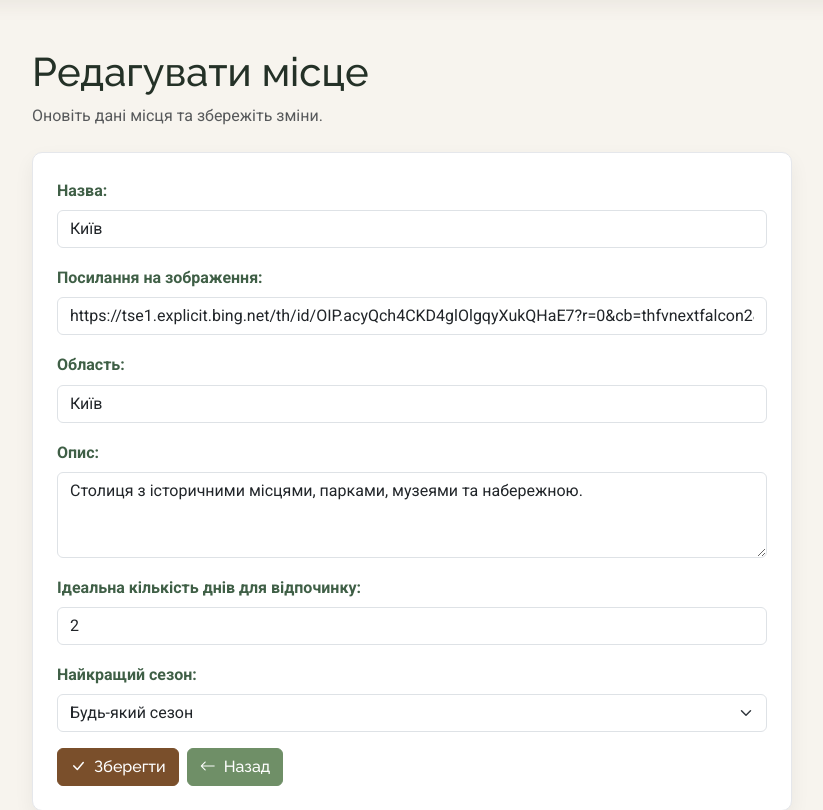
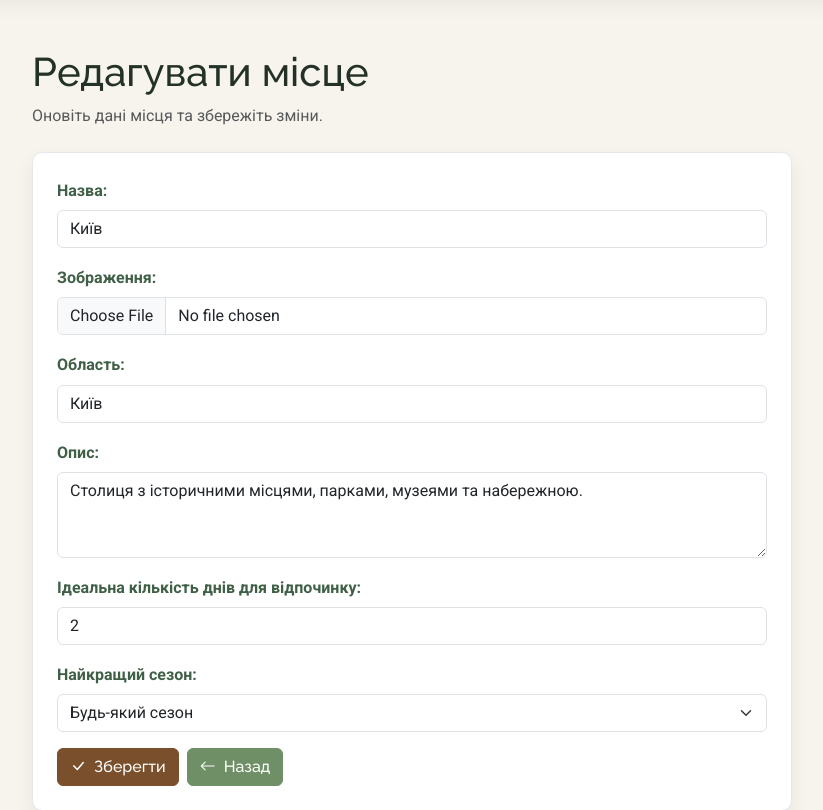
Before and after one commit to nykleban/TravelUkraine_Django, a Django app: page /admin-panel/update/2/ in a window 1280 px wide. Shown: the part 57-867 px from the top of the page, without its empty margins (50-873 px from the left). Run offline with Django 5.2, Linux system fonts and the light colour scheme; data comes from the database, SQL or seed files in the repository; tables that the repository leaves empty hold one stand-in row (values such as "Sample post").

Commit message:
added file saving

```diff
--- a/places_app/fixtures/places.json
+++ b/places_app/fixtures/places.json
@@ -6,7 +6,7 @@
       "name": "Карпати",
       "description": "Гори, ліси, водоспади та маршрути для активної подорожі.",
       "region": "Івано-Франківська область",
-      "image_url": "https://th.bing.com/th/id/R.474abf4ee42434d69383faaaca8a88d9?rik=3cBY6f%2f4hDiXMA&riu=http%3a%2f%2fbm.img.com.ua%2fberlin%2fstorage%2forig%2f3%2fbd%2f62c5ac203d7cb401f3ddd5bfd263abd3.jpg&ehk=zHohUxoHAhmMugUi67ERV7KoW9kCrdwJWvfprVfIjQQ%3d&risl=&pid=ImgRaw&r=0",
+      "image": "",
       "ideal_days_for_rest": 5,
       "best_season": "summer",
       "created_at": "2026-06-08T10:00:00Z"
@@ -19,7 +19,7 @@
       "name": "Київ",
       "description": "Столиця з історичними місцями, парками, музеями та набережною.",
       "region": "Київ",
-      "image_url": "https://tse1.explicit.bing.net/th/id/OIP.acyQch4CKD4glOlgqyXukQHaE7?r=0&cb=thfvnextfalcon2&w=700&h=466&rs=1&pid=ImgDetMain&o=7&rm=3",
+      "image": "",
       "ideal_days_for_rest": 2,
       "best_season": "any",
       "created_at": "2026-06-08T10:10:00Z"
@@ -32,7 +32,7 @@
       "name": "Львів",
       "description": "Старе місто, архітектура, кавові традиції та атмосферні вулиці.",
       "region": "Львівська область",
-      "image_url": "https://images.unsplash.com/photo-1607427293702-036933bbf746?auto=format&fit=crop&w=900&q=80",
+      "image": "",
       "ideal_days_for_rest": 2,
       "best_season": "any",
       "created_at": "2026-06-08T10:20:00Z"
@@ -45,7 +45,7 @@
       "name": "Одеса",
       "description": "Морське місто з пляжами, портом, бульварами та південним настроєм.",
       "region": "Одеська область",
-      "image_url": "https://ecolines.net/storage/offers/dWXywv9OxHtN0wHq5Oe8WZRDqgfnT9-metaT2Rlc2EuanBn-.jpg",
+      "image": "",
       "ideal_days_for_rest": 3,
       "best_season": "summer",
       "created_at": "2026-06-08T10:30:00Z"
@@ -58,7 +58,7 @@
       "name": "Кам’янець-Подільський",
       "description": "Місто з відомою фортецею, каньйоном і красивими оглядовими місцями.",
       "region": "Хмельницька область",
-      "image_url": "https://karpaty.love/uploads/posts/2017-12/1513090759_vyd-na-kamjanec-podilsku-fortecju.jpg",
+      "image": "",
       "ideal_days_for_rest": 1,
       "best_season": "spring",
       "created_at": "2026-06-08T10:40:00Z"
@@ -71,7 +71,7 @@
       "name": "Чернівці",
       "description": "Місто з красивою архітектурою, затишними вулицями та відомим університетом.",
       "region": "Чернівецька область",
-      "image_url": "https://f.discover.ua/article/225/qs0MQ.jpg",
+      "image": "",
       "ideal_days_for_rest": 2,
       "best_season": "autumn",
       "created_at": "2026-06-08T10:50:00Z"
--- a/places_app/forms/place_form.py
+++ b/places_app/forms/place_form.py
@@ -5,10 +5,10 @@ from places_app.models import Place
 class PlaceForm(forms.ModelForm):
     class Meta:
         model = Place
-        fields = ['name', 'image_url', 'region', 'description', 'ideal_days_for_rest', 'best_season']
+        fields = ['name', 'image', 'region', 'description', 'ideal_days_for_rest', 'best_season']
         labels = {
             'name': 'Назва',
-            'image_url': 'Посилання на зображення',
+            'image': 'Зображення',
             'region': 'Область',
             'description': 'Опис',
             'ideal_days_for_rest': 'Ідеальна кількість днів для відпочинку',
@@ -16,7 +16,7 @@ class PlaceForm(forms.ModelForm):
         }
         widgets = {
             'name': forms.TextInput(attrs={'class': 'form-control'}),
-            'image_url': forms.URLInput(attrs={'class': 'form-control'}),
+            'image': forms.ClearableFileInput(attrs={'class': 'form-control'}),
             'region': forms.TextInput(attrs={'class': 'form-control'}),
             'description': forms.Textarea(attrs={'class': 'form-control', 'rows': 3}),
             'ideal_days_for_rest': forms.NumberInput(attrs={'class': 'form-control', 'min': 1, 'max': 30}),
--- a/places_app/models.py
+++ b/places_app/models.py
@@ -14,7 +14,7 @@ class Place(models.Model):
     name = models.CharField(max_length=100)
     description = models.TextField(blank=True, null=True)
     region = models.CharField(max_length=100, blank=True)
-    image_url = models.URLField(blank=True, max_length=500)
+    image = models.ImageField(upload_to='place_images/', null=True, blank=True)
     ideal_days_for_rest = models.PositiveIntegerField(default=1)
 
     best_season = models.CharField(max_length=20, choices=SEASON_CHOICES, default='any')
--- a/places_app/templates/places/_place_card.html
+++ b/places_app/templates/places/_place_card.html
@@ -2,11 +2,11 @@
 
 <div class="col">
     <div class="card h-100 place-card">
-        {% if place.image_url %}
-            <img src="{{ place.image_url }}" class="card-img-top" alt="{{ place.name }}">
+        {% if place.image %}
+            <img src="{{ place.image.url }}" class="card-img-top" alt="{{ place.name }}">
         {% else %}
             <img
-                    src="{% static 'storage/images/no_image_dir/no_image_place.png' %}"
+                    src="/media/no_image_dir/no_image_place.png"
                     class="card-img-top"
                     alt="{{ place.name }}"
             >
--- a/places_app/templates/places/admin_places.html
+++ b/places_app/templates/places/admin_places.html
@@ -35,15 +35,15 @@
                     <tr class="align-middle">
                         <td>{{ forloop.counter }}</td>
                         <td>
-                            {% if place.image_url %}
+                            {% if place.image %}
                                 <img
-                                        src="{{ place.image_url }}"
+                                        src="{{ place.image.url }}"
                                         class="img-thumbnail admin-place-image"
                                         alt="{{ place.name }}"
                                 />
                             {% else %}
                                 <img
-                                        src="{% static 'storage/images/no_image_dir/no_image_place.png' %}"
+                                        src="/media/no_image_dir/no_image_place.png"
                                         class="img-thumbnail admin-place-image"
                                         alt="{{ place.name }}"
                                 />
--- a/places_app/templates/places/create_place.html
+++ b/places_app/templates/places/create_place.html
@@ -7,7 +7,7 @@
             Заповніть інформацію про туристичне місце, щоб воно з'явилось у списку.
         </p>
 
-        <form method="post" class="content-box place-form">
+        <form method="post" enctype="multipart/form-data" class="content-box place-form">
             {% csrf_token %}
 
             {{ form.as_p }}
--- a/places_app/templates/places/place_detail.html
+++ b/places_app/templates/places/place_detail.html
@@ -5,15 +5,15 @@
     {% if place %}
         <section class="detail-layout py-4">
             <div>
-                {% if place.image_url %}
+                {% if place.image %}
                     <img
-                            src="{{ place.image_url }}"
+                            src="{{ place.image.url }}"
                             class="detail-image"
                             alt="{{ place.name }}"
                     />
                 {% else %}
                     <img
-                            src="{% static 'storage/images/no_image_dir/no_image_place.png' %}"
+                            src="/media/no_image_dir/no_image_place.png"
                             class="detail-image"
                             alt="{{ place.name }}"
                     />
--- a/places_app/templates/places/update_place.html
+++ b/places_app/templates/places/update_place.html
@@ -7,7 +7,7 @@
             Оновіть дані місця та збережіть зміни.
         </p>
 
-        <form method="post" class="content-box place-form">
+        <form method="post" enctype="multipart/form-data" class="content-box place-form">
             {% csrf_token %}
 
             {{ form.as_p }}
--- a/places_app/views.py
+++ b/places_app/views.py
@@ -1,50 +1,6 @@
 from django.shortcuts import get_object_or_404, redirect, render
 from places_app.models import Place
 from places_app.forms.place_form import PlaceForm
-
-places_hardcoded = [
-    {
-        'id': 1,
-        'name': 'Карпати',
-        'description': 'Гори, ліси, водоспади та маршрути для активної подорожі.',
-        'region': 'Івано-Франківська область',
-        'image_url': 'https://th.bing.com/th/id/R.474abf4ee42434d69383faaaca8a88d9?rik=3cBY6f%2f4hDiXMA&riu=http%3a%2f%2fbm.img.com.ua%2fberlin%2fstorage%2forig%2f3%2fbd%2f62c5ac203d7cb401f3ddd5bfd263abd3.jpg&ehk=zHohUxoHAhmMugUi67ERV7KoW9kCrdwJWvfprVfIjQQ%3d&risl=&pid=ImgRaw&r=0',
-        'created_at': '07.06.2026',
-    },
-    {
-        'id': 2,
-        'name': 'Київ',
-        'description': 'Столиця з історичними місцями, парками, музеями та набережною.',
-        'region': 'Київ',
-        'image_url': 'https://tse1.explicit.bing.net/th/id/OIP.acyQch4CKD4glOlgqyXukQHaE7?r=0&cb=thfvnextfalcon2&w=700&h=466&rs=1&pid=ImgDetMain&o=7&rm=3',
-        'created_at': '05.06.2026',
-    },
-    {
-        'id': 3,
-        'name': 'Львів',
-        'description': 'Старе місто, архітектура, кавові традиції та атмосферні вулиці.',
-        'region': 'Львівська область',
-        'image_url': 'https://images.unsplash.com/photo-1607427293702-036933bbf746?auto=format&fit=crop&w=900&q=80',
-        'created_at': '01.06.2026',
-    },
-    {
-        'id': 4,
-        'name': 'Одеса',
-        'description': 'Морське місто з пляжами, портом, бульварами та південним настроєм.',
-        'region': 'Одеська область',
-        'image_url': 'https://ecolines.net/storage/offers/dWXywv9OxHtN0wHq5Oe8WZRDqgfnT9-metaT2Rlc2EuanBn-.jpg',
-        'created_at': '05.05.2026',
-    },
-    {
-        'id': 5,
-        'name': 'Кам’янець-Подільський',
-        'description': 'Місто з відомою фортецею, каньйоном і красивими оглядовими місцями.',
-        'region': 'Хмельницька область',
-        'image_url': 'https://karpaty.love/uploads/posts/2017-12/1513090759_vyd-na-kamjanec-podilsku-fortecju.jpg',
-        'created_at': '08.04.2026',
-    },
-]
-
 
 def index(request):
     return render(request, 'index.html')
@@ -101,7 +57,7 @@ def delete_place(request, place_id):
 
 def create_place(request):
     if request.method == 'POST':
-        form = PlaceForm(request.POST)
+        form = PlaceForm(request.POST, request.FILES)
         if form.is_valid():
             form.save()
             return redirect('admin_places')
@@ -115,7 +71,7 @@ def update_place(request, place_id):
     place = get_object_or_404(Place, pk=place_id)
 
     if request.method == 'POST':
-        form = PlaceForm(request.POST, instance=place)
+        form = PlaceForm(request.POST, request.FILES, instance=place)
         if form.is_valid():
             form.save()
             return redirect('admin_places')
--- a/requirements.txt
+++ b/requirements.txt
@@ -4,3 +4,4 @@ gunicorn
 sqlparse==0.5.5
 tzdata==2026.2
 whitenoise
+Pillow
--- a/travelukraine_django/urls.py
+++ b/travelukraine_django/urls.py
@@ -15,6 +15,8 @@ Including another URLconf
     2. Add a URL to urlpatterns:  path('blog/', include('blog.urls'))
 """
 from django.contrib import admin
+from django.conf import settings
+from django.conf.urls.static import static
 from django.urls import path, include
 from django.views.generic import RedirectView
 
@@ -23,3 +25,6 @@ urlpatterns = [
     path('favicon.ico', RedirectView.as_view(url='/static/storage/images/logo/gps_icon.png', permanent=True)),
     path('', include('places_app.urls')),
 ]
+
+if settings.DEBUG:
+    urlpatterns += static(settings.MEDIA_URL, document_root=settings.MEDIA_ROOT)
```
Also changed, not shown: places_app/migrations/0005_remove_place_image_url_place_image.py (added), static/storage/images/no_image_dir/no_image_place.png (deleted).
